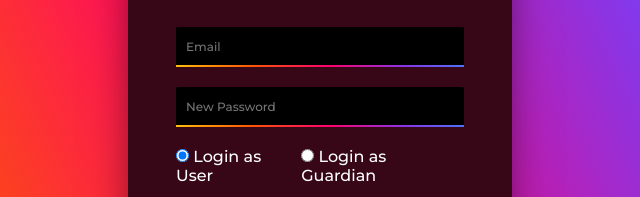
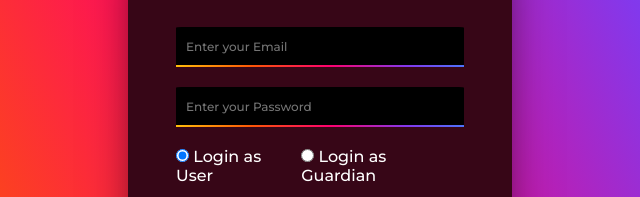
Before and after one commit to amolshrivastava7/Bishnoi-Gang-FiboHack, a website: page public/index.html in a window 1280 px wide. Shown: the part 184-381 px from the top of the page, 320-960 px from the left. Drawn offline with Linux system fonts and the light colour scheme; a web font is replaced by a local one.

Commit message:
Update index.html

```diff
--- a/public/index.html
+++ b/public/index.html
@@ -145,8 +145,8 @@
 
             <div id="form_content_container">
                 <div id="form_content_inner_container">
-                    <input type="email" id="email" placeholder="Email">
-                    <input type="password" id="password" placeholder="New Password">
+                    <input type="email" id="email" placeholder="Enter your Email">
+                    <input type="password" id="password" placeholder="Enter your Password">
 
                     <!-- Radio Buttons for Role Selection -->
                     <div class="radio-group">
```
